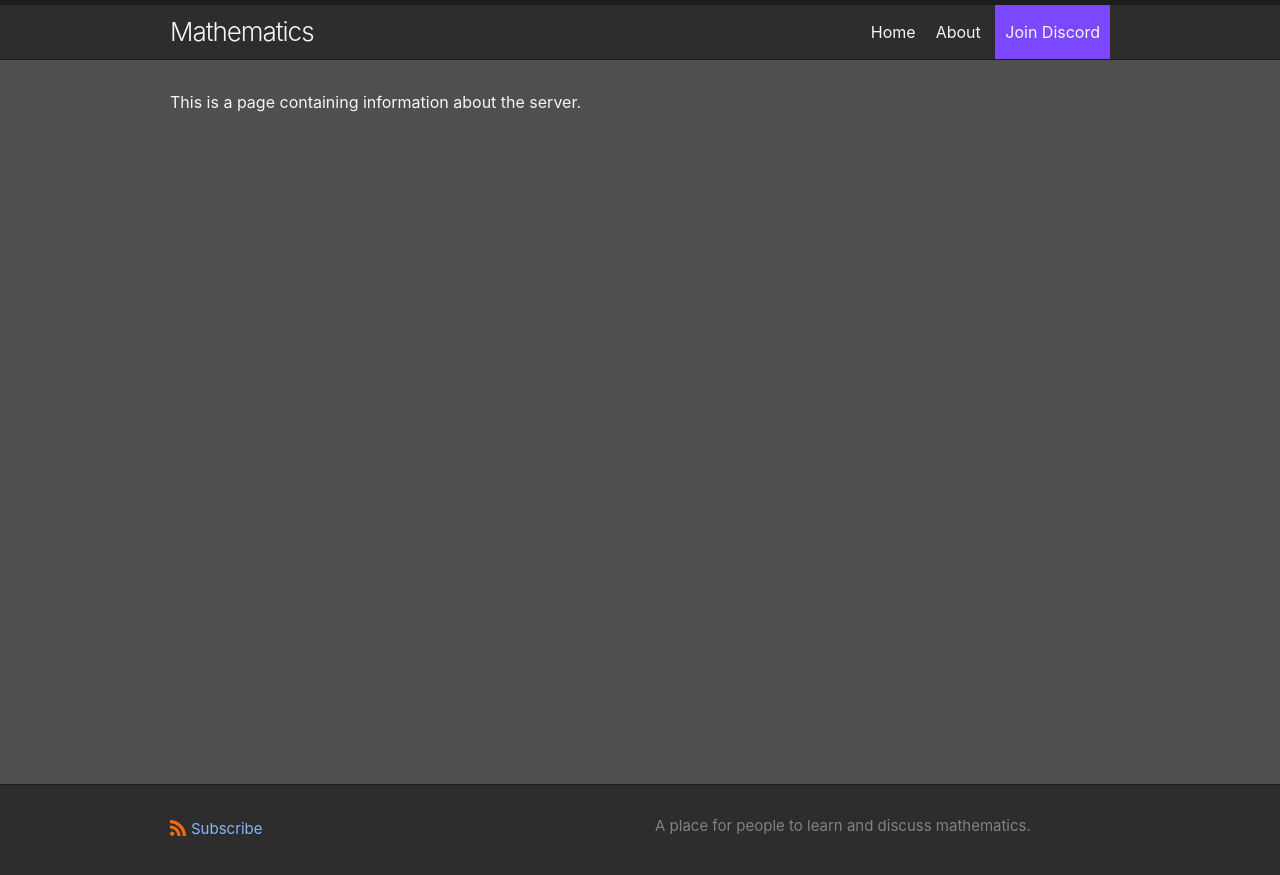
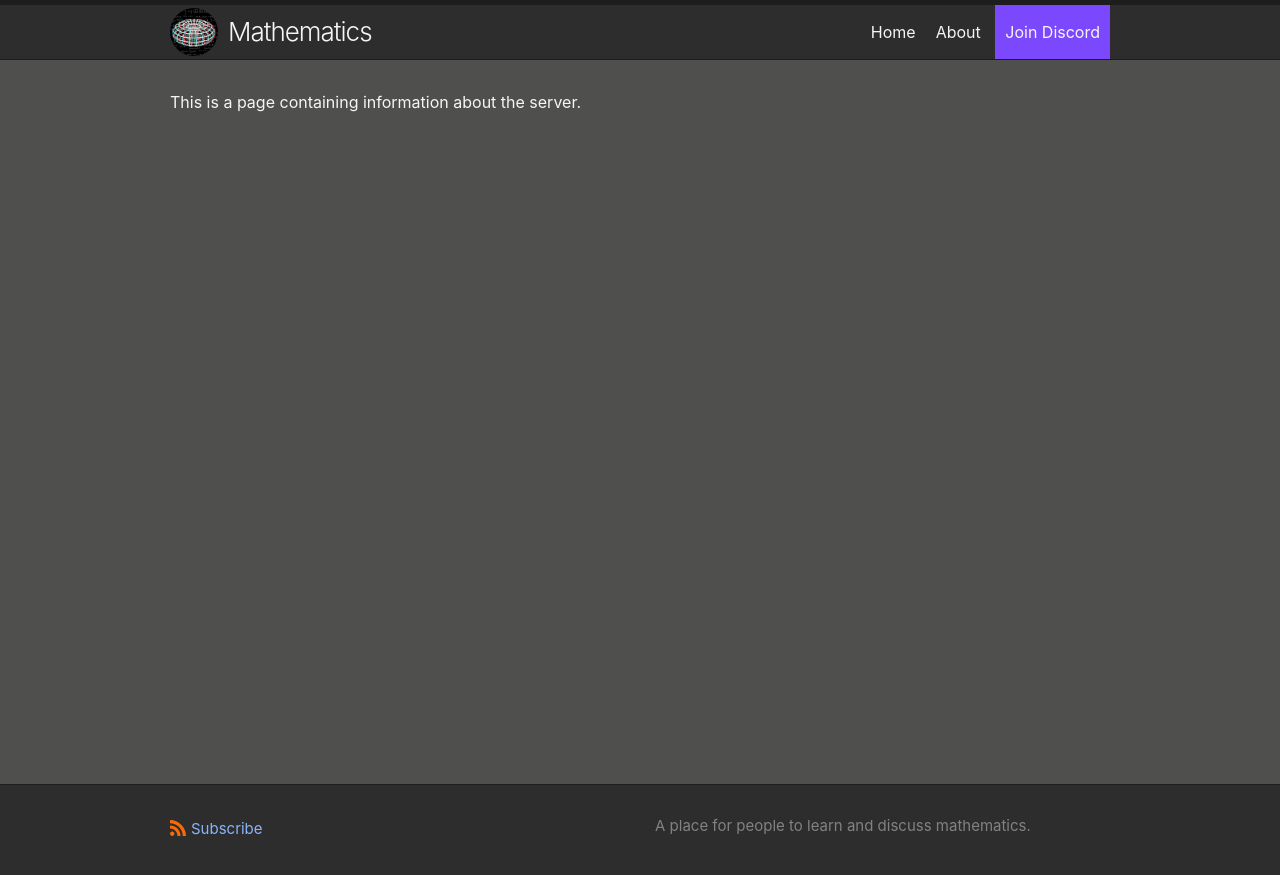
Before and after one commit to discord-math/discord-math.github.io, a Jekyll site: the page built from about.md, in a window 1280 px wide. Shown: the top 875 px of the page. Built offline with Jekyll 4.4.1, drawn with Linux system fonts in a browser that asks for light colours.

Commit message:
add server icon in header

```diff
--- a/_includes/header.html
+++ b/_includes/header.html
@@ -4,6 +4,10 @@
     {%- assign default_paths = site.pages | map: "path" -%}
     {%- assign page_paths = site.header_pages | default: default_paths -%}
     {%- assign titles_size = site.pages | map: 'title' | join: '' | size -%}
+    <a href="https://discord.gg/math">
+    <img class="site-title site-icon" src="/assets/server-avatar.webp">
+    </a>
+
     <a class="site-title" rel="author" href="{{ "/" | relative_url }}">Mathematics</a>
 
     {%- if titles_size > 0 -%}
--- a/_sass/minima/custom-styles.scss
+++ b/_sass/minima/custom-styles.scss
@@ -58,3 +58,11 @@ a.discord-page-link:hover {
         margin-right: 0px;
     }
 }
+.site-icon {
+    height: $base-line-height * $base-font-size * 2;
+    width: $base-line-height * $base-font-size * 2;
+    margin-top: $base-line-height * $base-font-size * 0.125;
+    padding-right: 0px;
+    margin-right: 10px;
+    border-radius: 50%;
+}
```
Also changed, not shown: assets/server-avatar.webp (added).
